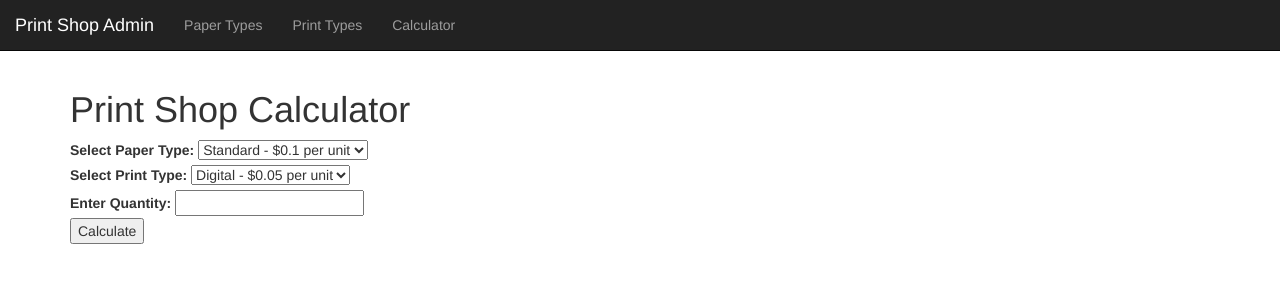
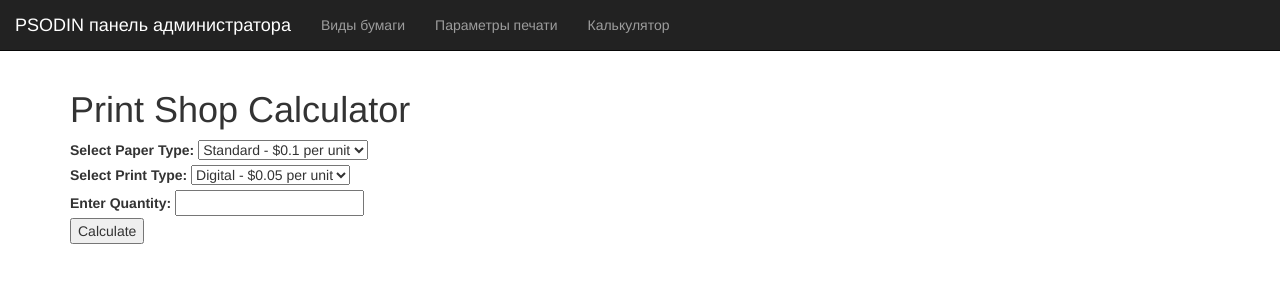
Before and after one commit to Akkormsk/psodin, a Flask app: template templates/admin/calculator.html in a window 1280 px wide. Shown: the top 300 px of the page. Run offline with Flask 3, Linux system fonts and the light colour scheme; the template is opened without the code that fills it: values that come from a table or form of the project are taken from there, others are empty; some libraries are stand-ins or nearby versions.

Commit message:
Начал переводить на русский

```diff
--- a/templates/admin/calculator.html
+++ b/templates/admin/calculator.html
@@ -24,7 +24,7 @@
             <button type="submit">Calculate</button>
         </form>
         {% if total_price %}
-            <h2>Total Price: ${{ total_price }}</h2>
+            <h2>Сумма: {{ total_price }} руб.</h2>
         {% endif %}
     </div>
 {% endblock %}
--- a/templates/base.html
+++ b/templates/base.html
@@ -3,7 +3,7 @@
 <head>
     <meta charset="UTF-8">
     <meta name="viewport" content="width=device-width, initial-scale=1.0">
-    <title>{% block title %}Print Shop Admin{% endblock %}</title>
+    <title>{% block title %}PSODIN панель администратора{% endblock %}</title>
     <link rel="stylesheet" href="https://maxcdn.bootstrapcdn.com/bootstrap/3.3.7/css/bootstrap.min.css">
     <style>
         body {
@@ -21,13 +21,13 @@
                     <span class="icon-bar"></span>
                     <span class="icon-bar"></span>
                 </button>
-                <a class="navbar-brand" href="{{ url_for('admin.index') }}">Print Shop Admin</a>
+                <a class="navbar-brand" href="{{ url_for('admin.index') }}">PSODIN панель администратора</a>
             </div>
             <div id="navbar" class="navbar-collapse collapse">
                 <ul class="nav navbar-nav">
-                    <li><a href="{{ url_for('papertype.index_view') }}">Paper Types</a></li>
-                    <li><a href="{{ url_for('printtype.index_view') }}">Print Types</a></li>
-                    <li><a href="{{ url_for('calculator.index') }}">Calculator</a></li>
+                    <li><a href="{{ url_for('papertype.index_view') }}">Виды бумаги</a></li>
+                    <li><a href="{{ url_for('printtype.index_view') }}">Параметры печати</a></li>
+                    <li><a href="{{ url_for('calculator.index') }}">Калькулятор</a></li>
                 </ul>
             </div>
         </div>
```
Also changed, not shown: templates/index.html (deleted, +0 -33 lines).
